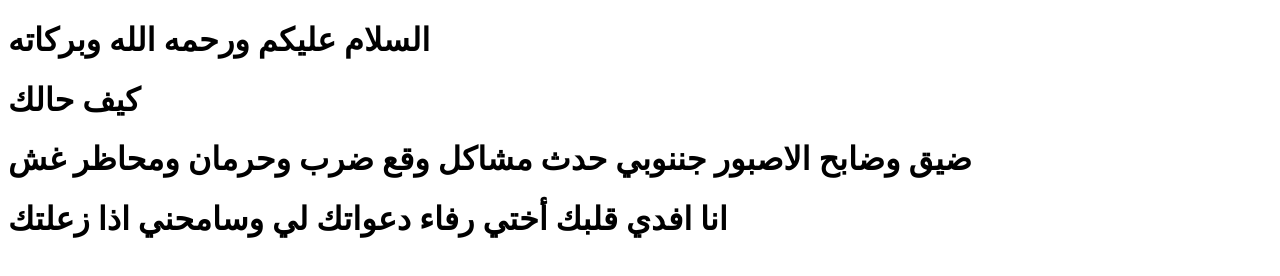
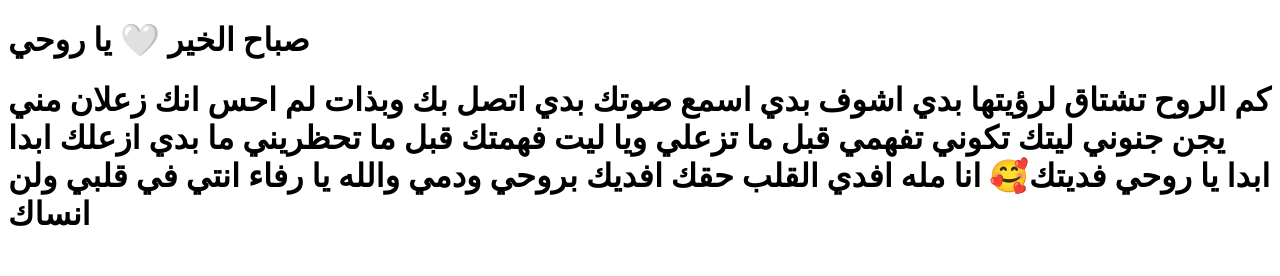
Before and after one commit to albshyryhsam/R, a plain HTML site: page index.html in a window 1280 px wide. Drawn offline with Linux system fonts and the light colour scheme.

Commit message:
Add files via upload

```diff
--- a/index.html
+++ b/index.html
@@ -5,9 +5,7 @@
     <title>Page title</title>
 </head>
 <body>
-    <h1>السلام عليكم ورحمه الله وبركاته</h1>
-    <h1>كيف حالك</h1>
-    <h1>ضيق وضابح الاصبور جننوبي حدث مشاكل وقع ضرب وحرمان ومحاظر غش </h1>
-    <h1>انا افدي قلبك أختي رفاء دعواتك لي وسامحني اذا زعلتك</h1>
+    <h1>صباح الخير 🤍 يا روحي </h1>
+    <h1>كم الروح تشتاق لرؤيتها بدي اشوف بدي اسمع صوتك بدي اتصل بك وبذات لم احس انك زعلان مني يجن جنوني ليتك  تكوني تفهمي قبل ما تزعلي ويا ليت فهمتك قبل ما تحظريني ما بدي ازعلك ابدا ابدا يا روحي فديتك🥰 انا مله افدي القلب حقك  افديك بروحي ودمي والله يا رفاء انتي في قلبي ولن انساك</h1>
 </body>
 </html>
```
